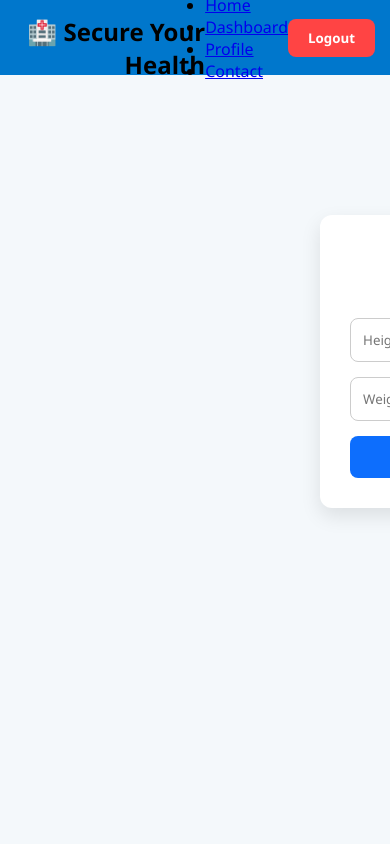
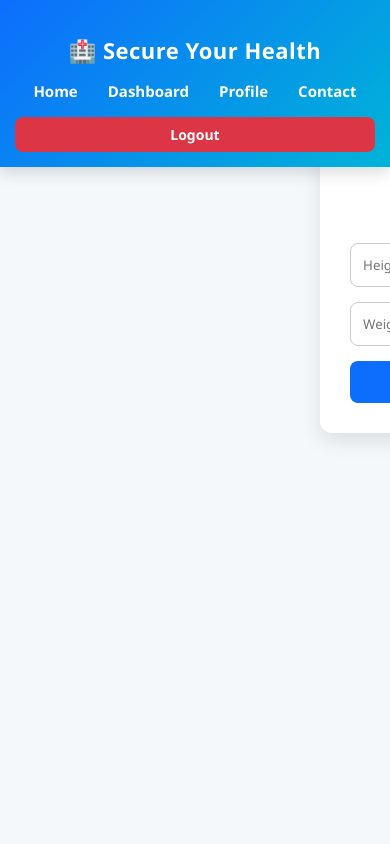
Before and after one commit to mastanshareefshaik5-ms/Secure-Your-Health, a React (Vite) app in the folder Frontend/: page /bmi in a window 390 px wide. Shown: the top 844 px of the page. Built offline with nearby package versions, Linux system fonts and the light colour scheme; sample sign-in values are in the browser's storage.

Commit message:
initial Frontend

```diff
--- a/Frontend/src/Components/Navbar/Navbar.css
+++ b/Frontend/src/Components/Navbar/Navbar.css
@@ -1,122 +1,122 @@
-/* ==========================
-   NAVBAR
-========================== */
-
-* {
-  margin: 0;
-  padding: 0;
-  box-sizing: border-box;
+*{
+margin:0;
+padding:0;
+box-sizing:border-box;
+font-family:'Segoe UI',sans-serif;
 }
 
-.navbar {
-  height: 75px;
-  width: 100%;
-  background: #0077cc;
-  display: flex;
-  justify-content: space-between;
-  align-items: center;
-  padding: 0 30px;
-  position: sticky;
-  top: 0;
-  z-index: 1000;
+.navbar{
+position:fixed;
+top:0;
+left:0;
+width:100%;
+height:70px;
+background:linear-gradient(135deg,#0d6efd,#00b4d8);
+display:flex;
+justify-content:space-between;
+align-items:center;
+padding:0 30px;
+z-index:1000;
+box-shadow:0 5px 15px rgba(0,0,0,.15);
 }
 
-.logo-section {
-  display: flex;
-  align-items: center;
-  gap: 10px;
+.navbar-logo h2{
+color:#fff;
+font-size:28px;
+font-weight:700;
+letter-spacing:.5px;
 }
 
-.logo {
-  width: 50px;
-  height: 50px;
-  border-radius: 50%;
+.navbar-links{
+display:flex;
+align-items:center;
+list-style:none;
+gap:30px;
 }
 
-.logo-section h2 {
-  color: white;
-  font-size: 26px;
-  white-space: nowrap;
+.navbar-links li{
+list-style:none;
 }
 
-.nav-links {
-  display: flex;
-  list-style: none;
-  gap: 18px;
+.navbar-links a{
+text-decoration:none;
+color:#fff;
+font-size:17px;
+font-weight:600;
+padding:8px 15px;
+border-radius:8px;
+transition:.3s;
 }
 
-.nav-links li a {
-  text-decoration: none;
-  color: white;
-  font-size: 16px;
-  font-weight: 500;
-  transition: 0.3s;
+.navbar-links a:hover{
+background:rgba(255,255,255,.2);
 }
 
-.nav-links li a:hover {
-  color: yellow;
+.navbar-links .active{
+background:#fff;
+color:#0d6efd;
 }
 
-.profile-btn {
-  text-decoration: none;
-  color: white;
-  background: #005fa3;
-  padding: 10px 18px;
-  border-radius: 8px;
-  transition: 0.3s;
+.logout-btn{
+padding:10px 22px;
+border:none;
+background:#dc3545;
+color:#fff;
+font-size:16px;
+font-weight:600;
+border-radius:8px;
+cursor:pointer;
+transition:.3s;
 }
 
-.profile-btn:hover {
-  background: white;
-  color: #0077cc;
+.logout-btn:hover{
+background:#bb2d3b;
+transform:translateY(-2px);
 }
 
-/* Responsive */
+@media(max-width:992px){
 
-@media (max-width: 1200px) {
-  .navbar {
-    padding: 0 15px;
-  }
+.navbar{
+padding:0 20px;
+}
 
-  .logo-section h2 {
-    font-size: 22px;
-  }
+.navbar-logo h2{
+font-size:22px;
+}
 
-  .nav-links {
-    gap: 10px;
-  }
+.navbar-links{
+gap:15px;
+}
 
-  .nav-links li a {
-    font-size: 14px;
-  }
+.navbar-links a{
+font-size:15px;
+padding:7px 10px;
+}
 
-  .profile-btn {
-    padding: 8px 12px;
-    font-size: 14px;
-  }
+.logout-btn{
+padding:8px 18px;
+font-size:14px;
 }
-.user-name{
-
-    color:white;
-    margin-right:15px;
-    font-weight:bold;
 
 }
 
+@media(max-width:768px){
+
+.navbar{
+flex-direction:column;
+height:auto;
+padding:15px;
+gap:15px;
+}
+
+.navbar-links{
+flex-wrap:wrap;
+justify-content:center;
+gap:10px;
+}
+
 .logout-btn{
-
-    background:#ff4444;
-    color:white;
-    border:none;
-    padding:10px 20px;
-    border-radius:8px;
-    cursor:pointer;
-    font-weight:bold;
+width:100%;
+}
 
 }
-
-.logout-btn:hover{
-
-    background:#cc0000;
-
-}
```
